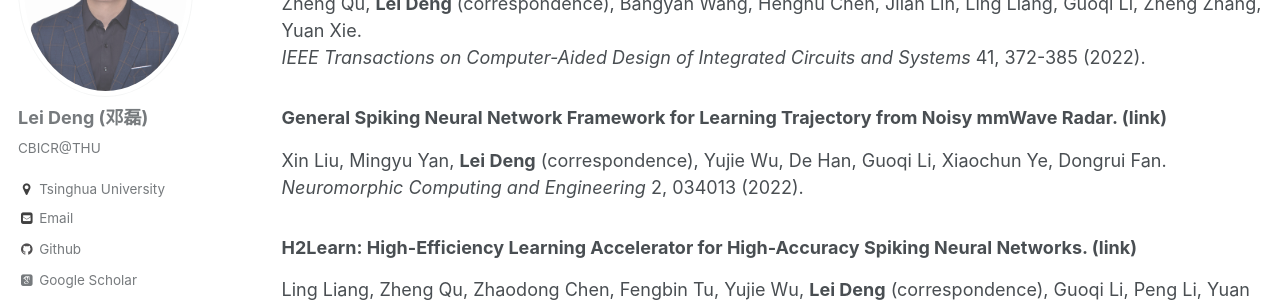
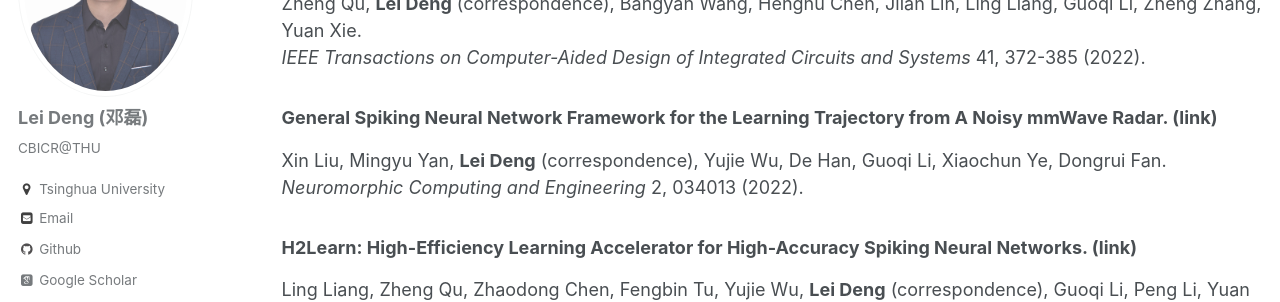
Before and after one commit to dllfei/dllfei.github.io, a Jekyll site: the page built from _pages/publications.md, in a window 1280 px wide and 900 px high, scrolled down 347 px. Shown: the part 153-455 px from the top of the window. Built offline with Jekyll 4.4.1, drawn with Linux system fonts in a browser that asks for light colours; some web fonts are replaced.

Commit message:
Update publications.md

```diff
--- a/_pages/publications.md
+++ b/_pages/publications.md
@@ -16,7 +16,7 @@ Bangyan Wang, **Lei Deng** (correspondence), Zheng Qu, Zheng Zhang, Yuan Xie. <b
 Zheng Qu, **Lei Deng** (correspondence), Bangyan Wang, Hengnu Chen, Jilan Lin, Ling Liang, Guoqi Li, Zheng Zhang, Yuan Xie. <br />
 *IEEE Transactions on Computer-Aided Design of Integrated Circuits and Systems* 41, 372-385 (2022).
 
-### General Spiking Neural Network Framework for Learning Trajectory from Noisy mmWave Radar. ([link](https://iopscience.iop.org/article/10.1088/2634-4386/ac889b)) <br />
+### General Spiking Neural Network Framework for the Learning Trajectory from A Noisy mmWave Radar. ([link](https://iopscience.iop.org/article/10.1088/2634-4386/ac889b)) <br />
 Xin Liu, Mingyu Yan, **Lei Deng** (correspondence), Yujie Wu, De Han, Guoqi Li, Xiaochun Ye, Dongrui Fan. <br />
 *Neuromorphic Computing and Engineering* 2, 034013 (2022).
 
```
